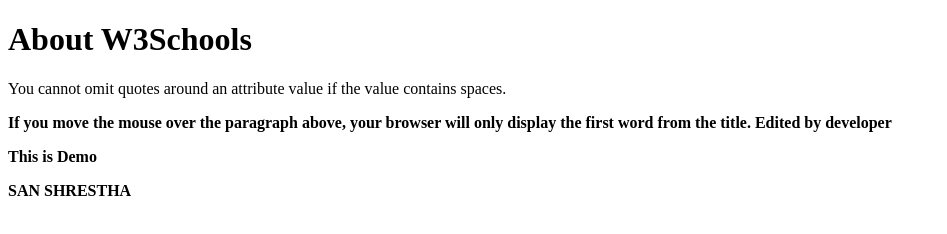
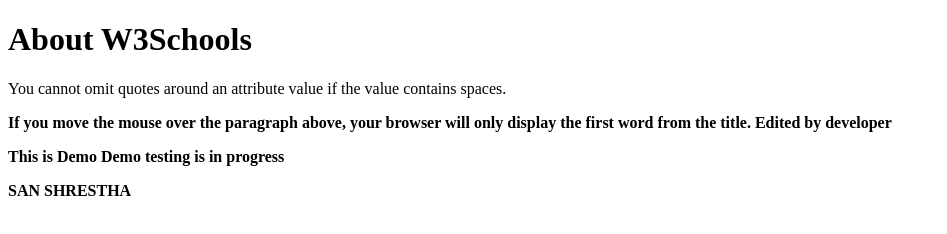
Before and after one commit to sanshrestha21/sanshrestha, a plain HTML site: page index.html in a window 1280 px wide. Shown: the whole page, without its empty margins (0-947 px from the left). Drawn offline with Linux system fonts and the light colour scheme.

Commit message:
commited in index

```diff
--- a/index.html
+++ b/index.html
@@ -16,6 +16,7 @@ your browser will only display the first word from the title.
 </b></p>
 <p><b>
 This is Demo
+Demo testing is in progress
 </p></b>
 
 <p><b>
```
